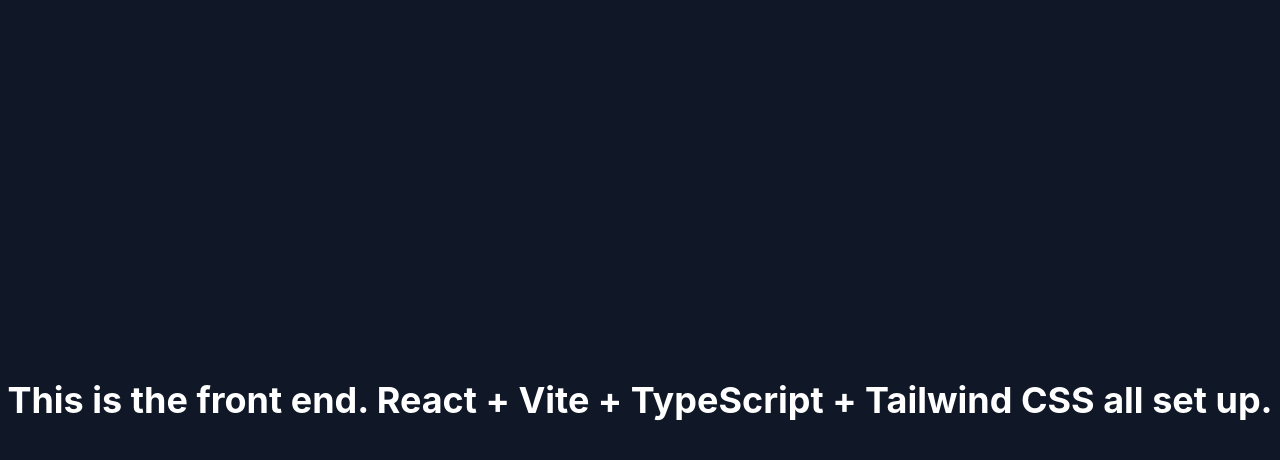
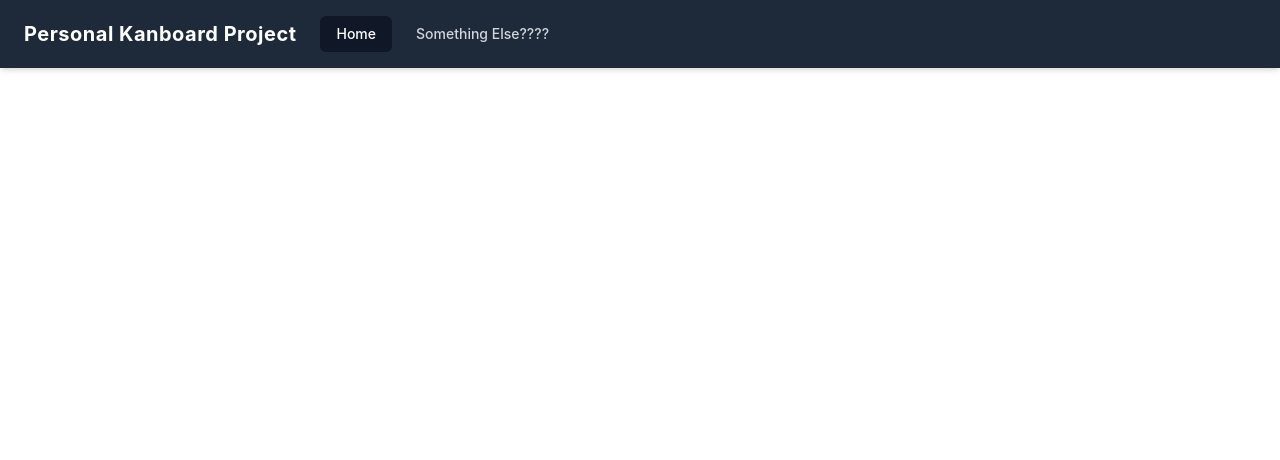
Before and after one commit to EricZhang022/kanban-board, a React (Vite) app in the folder frontend/: page / in a window 1280 px wide. Shown: the top 460 px of the page. Built offline with nearby package versions, Linux system fonts and the light colour scheme.

Commit message:
Created the Navbar for homepage (testing tailwind and editing templates)

```diff
--- a/frontend/src/pages/HomePage.tsx
+++ b/frontend/src/pages/HomePage.tsx
@@ -1,9 +1,23 @@
 function HomePage() {
     return (
-        <div className="min-h-screen bg-gray-900 flex items-center justify-center">
-            <h1 className="text-4xl font-bold text-white">
-            This is the front end. React + Vite + TypeScript + Tailwind CSS all set up.
-            </h1>
+        <div>
+{/* -------------------------------------------NAV--------------------------------------------------------------------------------*/}
+            <nav className="bg-gray-800 text-white px-6 py-4 flex items-center shadow-md">
+                <h1 className = "font-bold text-xl tracking-wide text indig-400 mr-6">
+                    Personal Kanboard Project
+                </h1>
+
+                <div className = "flex items-center space-x-2">
+                    <a href = "#" className="bg-gray-900 px-4 py-2 rounded-md text-sm font-medium hover:bg-gray-700 transition">
+                        Home
+                    </a>
+
+                    <a href = "#" className = "px-4 py-2 rounded-md text-sm font-medium text-gray-300 hover:bg-gray-700 hover:text-white transition">
+                        Something Else????
+                    </a>
+                </div>
+            </nav>
+{/* -------------------------------------------------------------------------------------------------------------------------------*/}
         </div>
     );
 }
```
